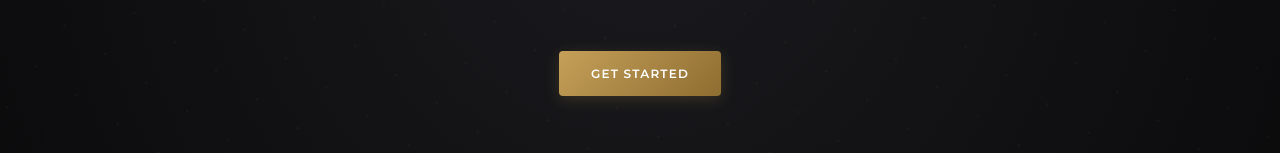
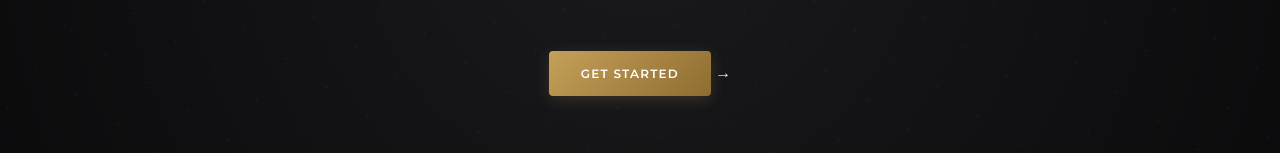
Before and after one commit to changzihong/Objection-Coach, a React (Vite) app: page / in a window 1280 px wide. Shown: the part 490-643 px from the top of the page. Built offline with nearby package versions, Linux system fonts and the light colour scheme; no server answers.

Commit message:
Updated Landing.tsx

```diff
--- a/src/pages/Landing.tsx
+++ b/src/pages/Landing.tsx
@@ -17,7 +17,9 @@ export default function Landing() {
                         An intelligent advisor that analyzes your product, evaluates market competition, and crafts the perfect strategy to overcome any objection barrier.
                     </p>
                     <div className="hero-cta">
-                        <Link to="/login" className="premium-btn">Get Started</Link>
+                        <Link to="/login" className="premium-btn">Get Started</Link> <span className="inline-block transition-transform duration-300 group-hover:translate-x-2 ml-2">
+      &rarr;
+    </span>
                     </div>
                 </div>
             </section>
```
